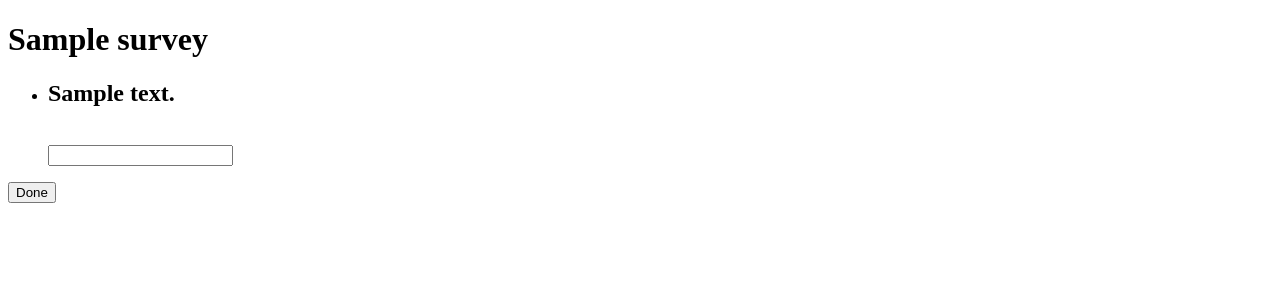
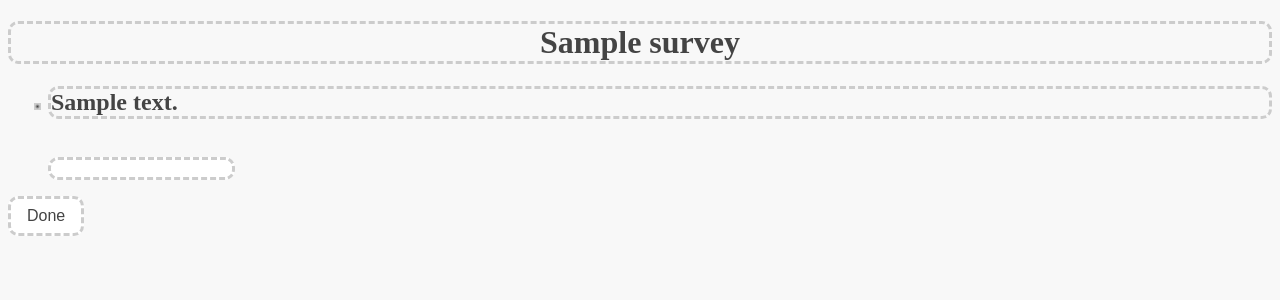
Before and after one commit to oracle4444/surveys, a Django app: a page that uses surveys/templates/surveys/questions.html in a window 1280 px wide. Shown: the top 300 px of the page. Run offline with Django 3.2, Linux system fonts and the light colour scheme; tables that the repository leaves empty hold one stand-in row (values such as "Sample post").

Commit message:
Added style

```diff
--- /dev/null
+++ b/surveys/static/surveys/style.css
@@ -0,0 +1,75 @@
+body {
+    background-color: #f8f8f8;
+}
+
+h1 {
+    text-align: center;
+    position: relative;
+    border: dashed !important;
+    border-color: #ccc !important;
+    border-radius: 10px !important;
+    color: #444444;
+}
+
+h2 {
+    position: relative;
+    border: dashed !important;
+    border-color: #ccc !important;
+    border-radius: 10px !important;
+    color: #444444;
+}
+
+
+a {
+    text-decoration: none;
+    color: #444444;
+    text-align: center;
+    position: relative;
+    border: dashed !important;
+    border-color: #ccc !important;
+    border-radius: 10px !important;
+    font-size: 16px;
+    padding: 8px 16px;
+    background-color: white;
+}
+
+a:hover {
+    color: black;
+    background-color: #f0f8ff !important
+}
+
+ul {
+    list-style-image: radial-gradient(#444444 0, #cccccc 50%, #cccccc 100%);
+    list-style-type: disc;
+}
+
+button {
+    position: relative;
+    text-align: center;
+    border: dashed !important;
+    border-color: #ccc !important;
+    border-radius: 10px !important;
+    color: #444444;
+    background-color: white;
+    font-size: 16px;
+    padding: 8px 16px;
+}
+
+button:hover {
+    color: black;
+    background-color: #f0f8ff;
+}
+
+button.start_page{
+    left: 50%;
+    transform: translate(-50%, 0);
+    font-size: 24px;
+    padding: 16px 32px;
+}
+
+input {
+    border: dashed !important;
+    border-color: #ccc !important;
+    border-radius: 10px !important;
+    color: #444444;
+}
--- a/surveys/templates/surveys/finish_survey.html
+++ b/surveys/templates/surveys/finish_survey.html
@@ -5,6 +5,8 @@
     <title>Finished {{ survey }}</title>
 </head>
 <body>
+    {% load static %}
+    <link rel="stylesheet" type="text/css" href="{% static 'surveys/style.css' %}">
     <h1>Your answers</h1>
     <form action="/">
         <ul>
--- a/surveys/templates/surveys/questions.html
+++ b/surveys/templates/surveys/questions.html
@@ -5,6 +5,8 @@
     <title>{{ survey }}</title>
 </head>
 <body>
+    {% load static %}
+    <link rel="stylesheet" type="text/css" href="{% static 'surveys/style.css' %}">
     <h1>{{ survey }}</h1>
     <form action="finish/" method="POST">
         <ul>
--- a/surveys/templates/surveys/results_questions.html
+++ b/surveys/templates/surveys/results_questions.html
@@ -5,6 +5,8 @@
     <title>Results questions</title>
 </head>
 <body>
+    {% load static %}
+    <link rel="stylesheet" type="text/css" href="{% static 'surveys/style.css' %}">
     <h1> Completed questions </h1>
     <form action="/">
         <ul>
--- a/surveys/templates/surveys/results_surveys.html
+++ b/surveys/templates/surveys/results_surveys.html
@@ -5,6 +5,8 @@
     <title>Results surveys</title>
 </head>
 <body>
+    {% load static %}
+    <link rel="stylesheet" type="text/css" href="{% static 'surveys/style.css' %}">
     <h1> Completed surveys </h1>
     <ul>
         {% for survey in surveys %}
--- a/surveys/templates/surveys/start_page.html
+++ b/surveys/templates/surveys/start_page.html
@@ -5,6 +5,8 @@
     <title>Start Page</title>
 </head>
 <body>
+    {% load static %}
+    <link rel="stylesheet" type="text/css" href="{% static 'surveys/style.css' %}">
     <form action="surveys/">
         <button class="start_page">Surveys</button>
     </form>
--- a/surveys/templates/surveys/surveys.html
+++ b/surveys/templates/surveys/surveys.html
@@ -5,6 +5,8 @@
     <title>Surveys</title>
 </head>
 <body>
+    {% load static %}
+    <link rel="stylesheet" type="text/css" href="{% static 'surveys/style.css' %}">
     <h1>Surveys</h1>
     <ul>
         {% for survey in surveys %}
@@ -12,6 +14,5 @@
             <br>
         {% endfor %}
     </ul>
-
 </body>
 </html>
```
